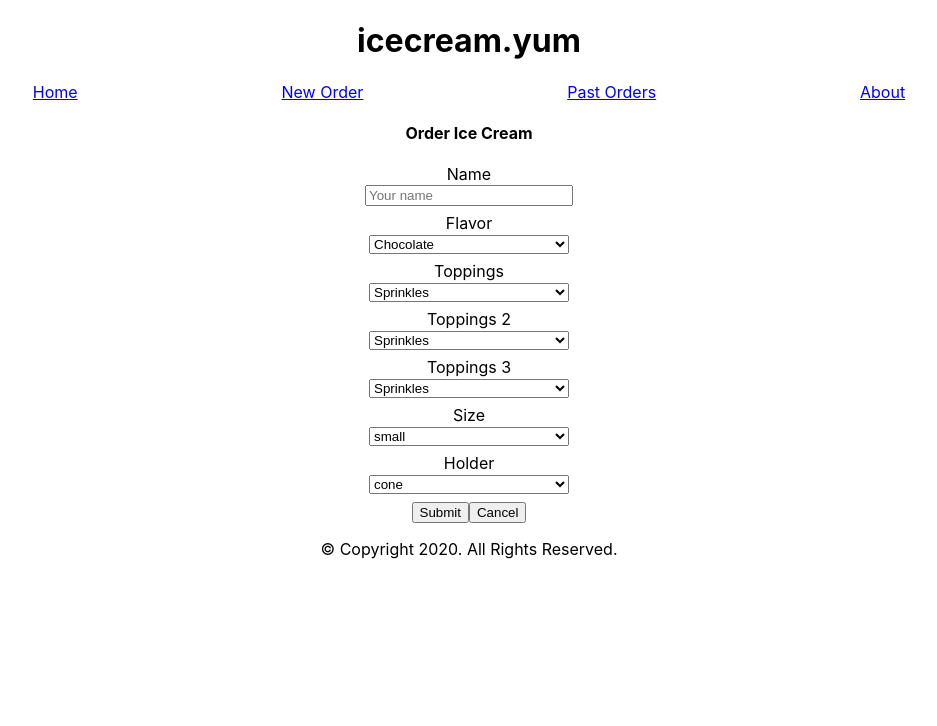
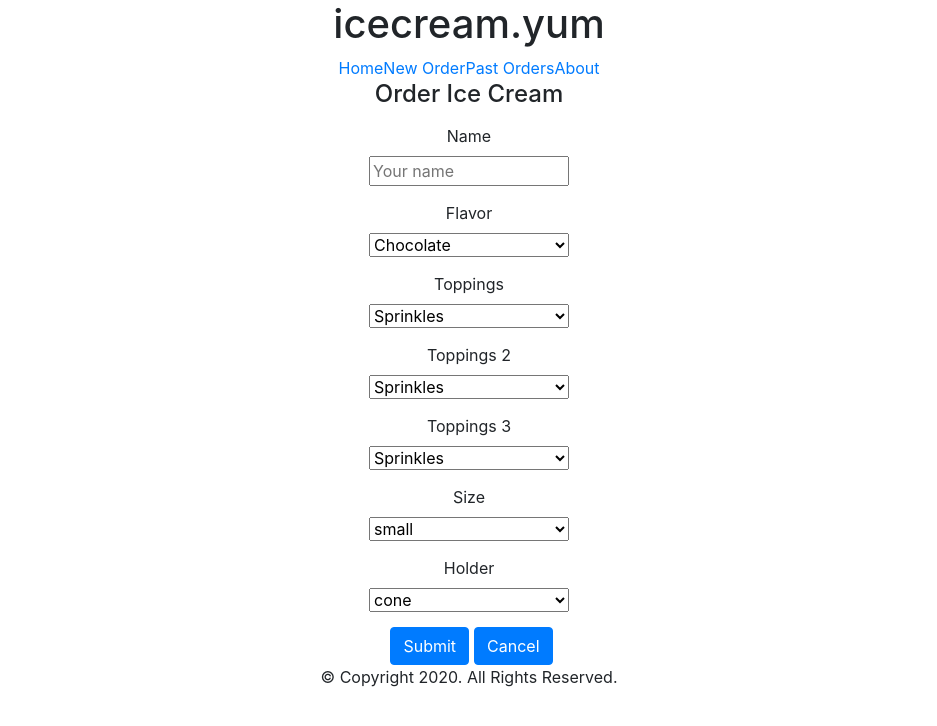
Before and after one commit to koobcbc/frontend_project3, a React (Create React App) app: page /order-icecream in a window 1280 px wide. Shown: the top 726 px of the page, without its empty margins (171-1108 px from the left). Built offline with nearby package versions, Linux system fonts and the light colour scheme.

Commit message:
form styles

```diff
--- a/package.json
+++ b/package.json
@@ -7,7 +7,9 @@
     "@testing-library/react": "^9.5.0",
     "@testing-library/user-event": "^7.2.1",
     "axios": "^0.19.2",
+    "bootstrap": "^4.5.0",
     "react": "^16.13.1",
+    "react-bootstrap": "^1.2.2",
     "react-dom": "^16.13.1",
     "react-router": "^5.2.0",
     "react-router-dom": "^5.2.0",
--- a/src/App.css
+++ b/src/App.css
@@ -45,8 +45,8 @@ nav {
 
 .input{
   margin: auto;
-  margin-top: 7px;
-  margin-bottom: 7px;
+  margin-top: 15px;
+  margin-bottom: 15px;
 }
 
 select {
@@ -56,3 +56,7 @@ select {
 input {
   width:200px;
 }
+
+.btn {
+  margin-left: 5px;
+}
--- a/src/App.js
+++ b/src/App.js
@@ -10,6 +10,7 @@ import MilkshakeOrder from './components/routes/MilkshakeOrder'
 import About from './components/routes/About'
 import OrderIceCream from './components/routes/OrderIceCream';
 import OrderMilkshake from './components/routes/OrderMilkshake';
+import 'bootstrap/dist/css/bootstrap.min.css';
 
 const App = props => {
   return(
--- a/src/components/shared/OrderForm.jsx
+++ b/src/components/shared/OrderForm.jsx
@@ -1,6 +1,7 @@
 import React, { useState }from 'react'
 import { Link } from 'react-router-dom'
 import '../../App.css'
+import { Button } from 'react-bootstrap'
 
 const OrderForm = ({ order, handleSubmit, handleChange, cancelPath, handleSizeSelect, handleSelect, path }) => {
 
@@ -102,9 +103,9 @@ const OrderForm = ({ order, handleSubmit, handleChange, cancelPath, handleSizeSe
         : null }
 
 
-        <button type="submit">Submit</button>
+        <Button variant="primary"type="submit">Submit</Button>
         <Link to={cancelPath}>
-        <button>Cancel</button>
+        <Button variant="primary">Cancel</Button>
         </Link>
     </form>
     )
```
Also changed, not shown: 1 other file (tests, documents, lock files or other folders).
